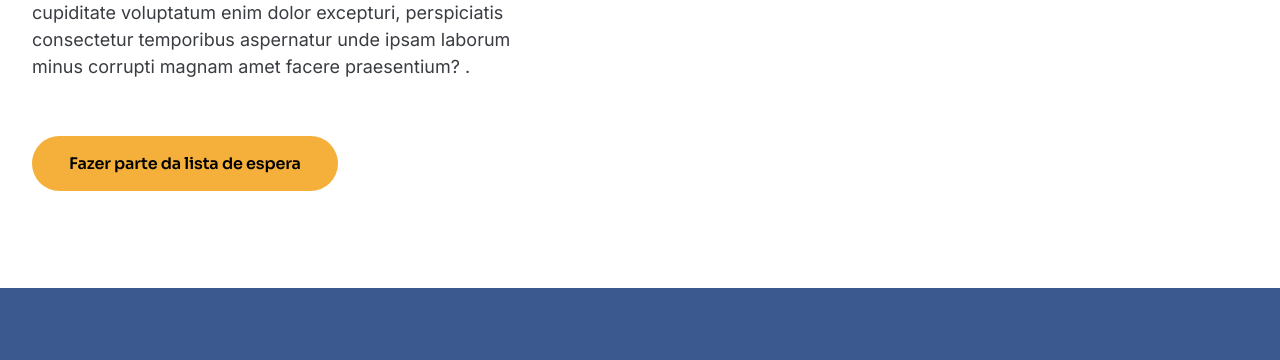
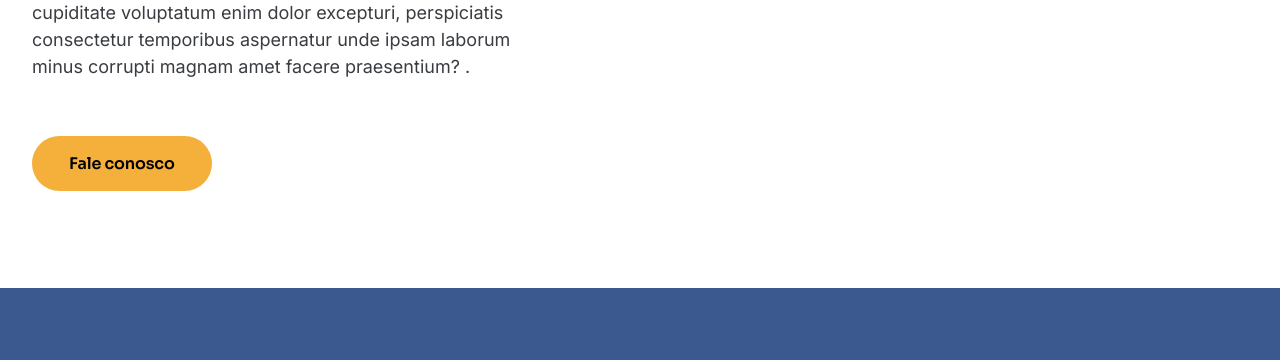
Before and after one commit to segundopassos/projeto-drogaria, a plain HTML site: page index.html in a window 1280 px wide. Shown: the part 440-800 px from the top of the page. Drawn offline with nearby package versions, Linux system fonts and the light colour scheme.

Commit message:
alterando botao

```diff
--- a/index.html
+++ b/index.html
@@ -43,7 +43,7 @@
                 <div class="text">
                     <h1>Os melhores preços e um atendimento humanizado ao cliente ;-)</h1>
                     <p>Lorem ipsum dolor sit amet consectetur adipisicing elit. Consequuntur quibusdam adipisci consequatur cupiditate voluptatum enim dolor excepturi, perspiciatis consectetur temporibus aspernatur unde ipsam laborum minus corrupti magnam amet facere praesentium?    .</p>
-                    <a href="#" class="btn-primary">Fazer parte da lista de espera</a>
+                    <a href="#" class="btn-primary">Fale conosco</a>
                 </div>
                 <div class="image">
                     <img src="./img/image-vector.svg" alt="Frente dogaria">
```
